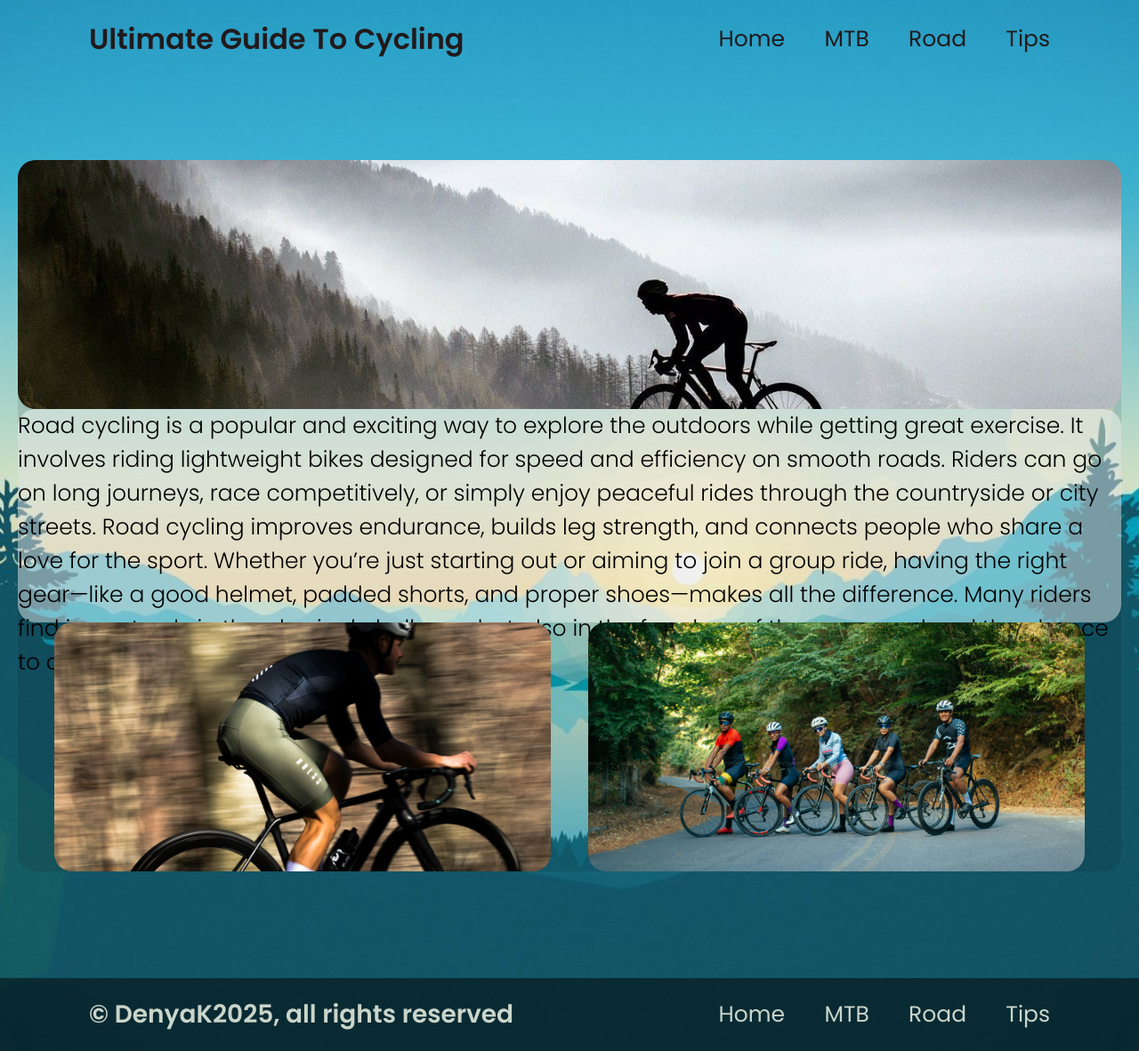
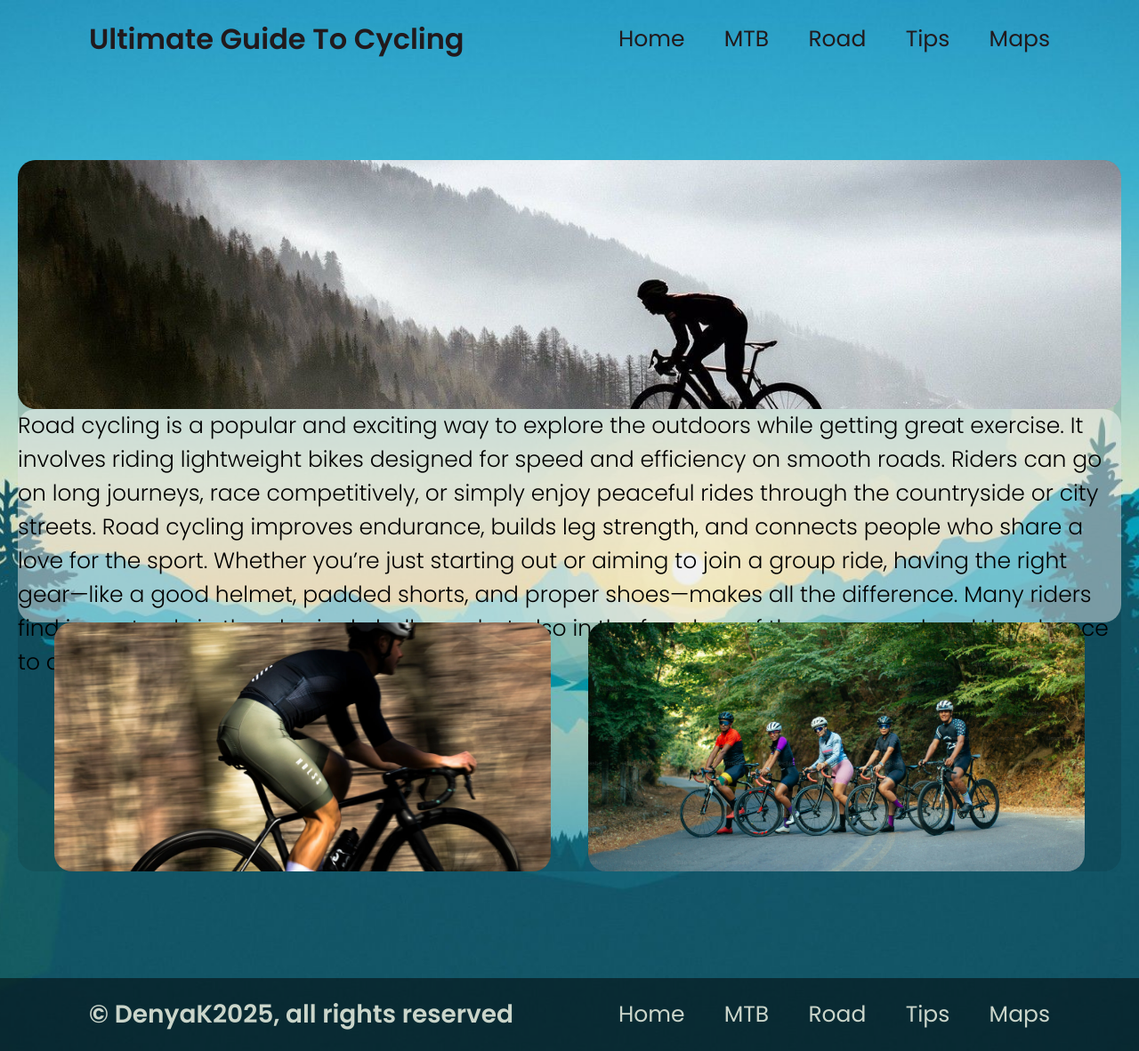
Before and after one commit to DenyaK2025/cyclingV3, a plain HTML site: page road.html in a window 1280 px wide. Shown: the whole page at 89% size. Drawn offline with Linux system fonts and the light colour scheme.

Commit message:
Update road.html with mapas

```diff
--- a/road.html
+++ b/road.html
@@ -19,6 +19,7 @@
         <a href="MTB.html">MTB</a>
         <a href="road.html">Road</a>
         <a href="tips.html">Tips</a>
+        <a href="mapas.html">Maps</a>
     </nav>
 
 </header>
@@ -46,7 +47,8 @@
         <a href="index.html">Home</a>
         <a href="MTB.html">MTB</a>
         <a href="road.html">Road</a>
-         <a href="tips.html">Tips</a>
+        <a href="tips.html">Tips</a>
+        <a href="mapas.html">Maps</a>
     </nav>
 
 </footer>
```
